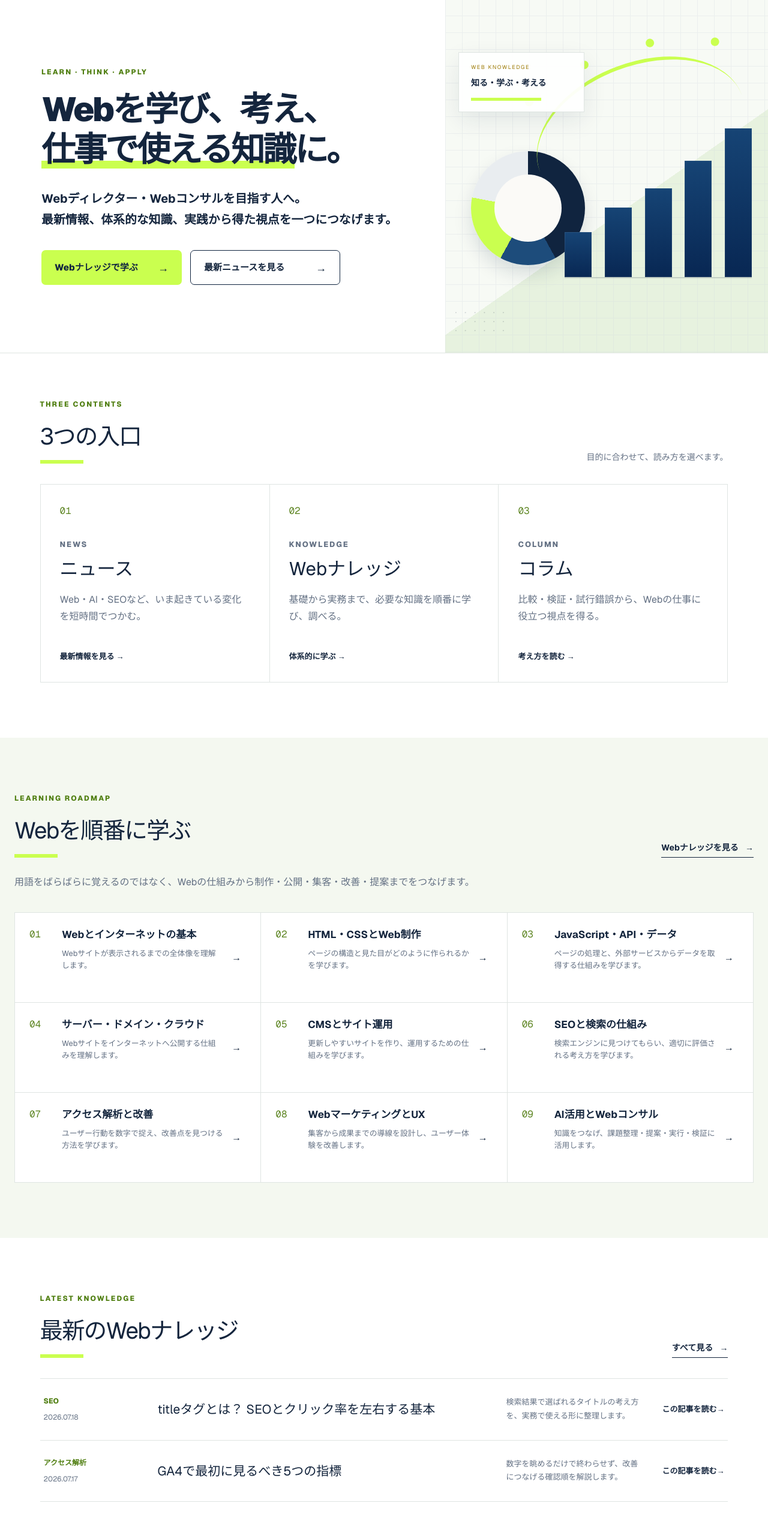
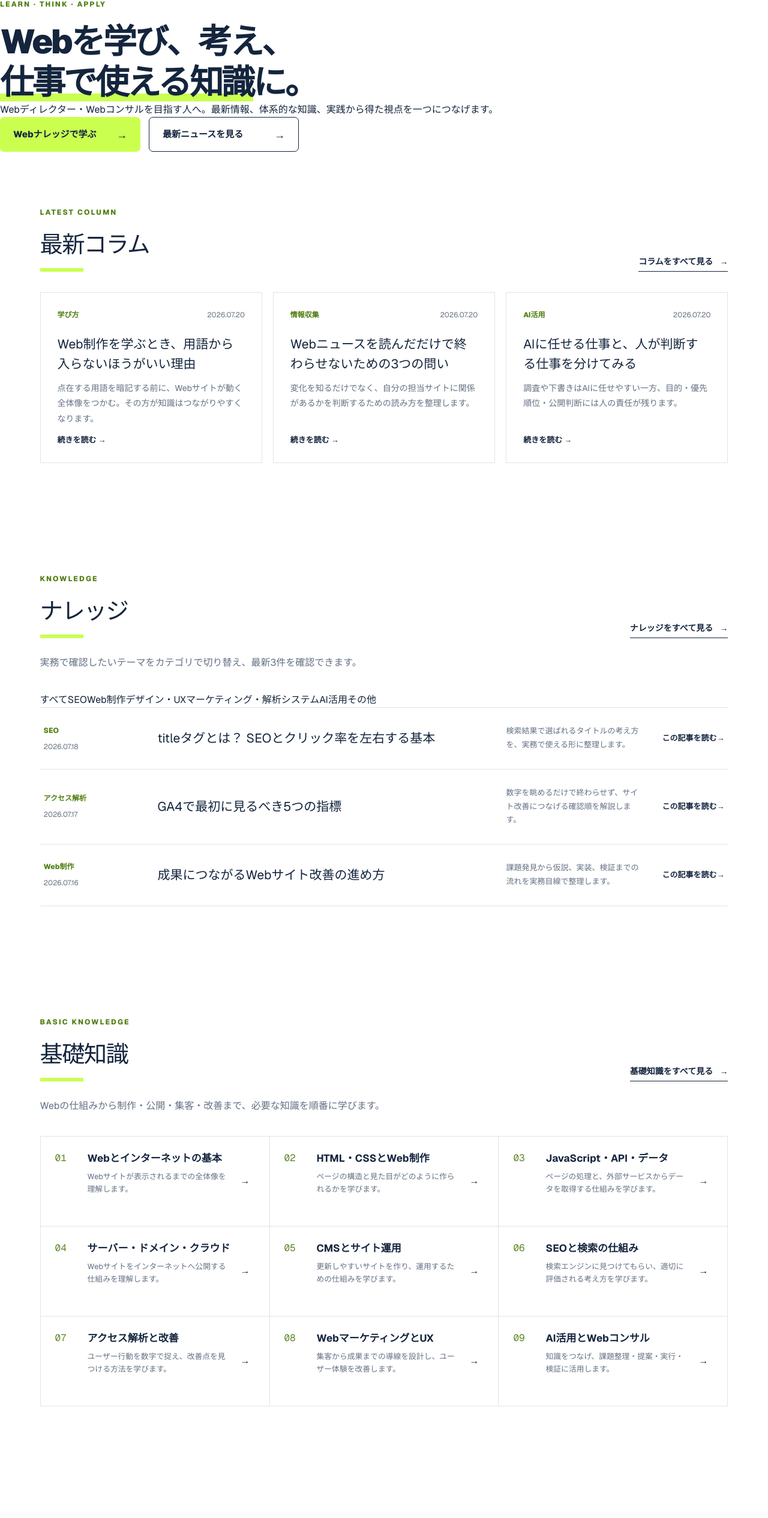
Before and after one commit to oka-wani/web-direction-lab, a Next.js app: page / in a window 1280 px wide. Shown: the part 78-2609 px from the top of the page at 60% size. Built offline with nearby package versions, Linux system fonts and the light colour scheme.

Commit message:
Reorder homepage learning content

```diff
--- a/app/page.tsx
+++ b/app/page.tsx
@@ -1,69 +1,21 @@
 import { SiteFooter, SiteHeader } from "./components/SiteChrome";
+import HomeKnowledgeTabs from "./components/HomeKnowledgeTabs";
 import { guideSteps } from "./guide/guide-data";
 import { columnItems } from "./column/column-data";
 import { newsItems } from "./news/news-data";
 
-const articles = [
-  { category:"SEO", date:"2026.07.18", title:"titleタグとは？ SEOとクリック率を左右する基本", description:"検索結果で選ばれるタイトルの考え方を、実務で使える形に整理します。", href:"/articles/title-tag" },
-  { category:"アクセス解析", date:"2026.07.17", title:"GA4で最初に見るべき5つの指標", description:"数字を眺めるだけで終わらせず、改善につなげる確認順を解説します。", href:"/articles/ga4-first-metrics" },
-  { category:"Web制作", date:"2026.07.16", title:"成果につながるWebサイト改善の進め方", description:"課題発見から仮説、実装、検証までの流れを一つずつ確認します。", href:"/articles/site-improvement" },
-];
-
-const pillars = [
-  { number:"01", label:"NEWS", title:"ニュース", text:"Web・AI・SEOなど、いま起きている変化を短時間でつかむ。", href:"/news", link:"最新情報を見る" },
-  { number:"02", label:"KNOWLEDGE", title:"Webナレッジ", text:"基礎から実務まで、必要な知識を順番に学び、調べる。", href:"/knowledge", link:"体系的に学ぶ" },
-  { number:"03", label:"COLUMN", title:"コラム", text:"比較・検証・試行錯誤から、Webの仕事に役立つ視点を得る。", href:"/column", link:"考え方を読む" },
-];
-
 export default function Home() {
   return <main>
     <SiteHeader />
-    <section className="hero home-hero" id="top">
-      <div className="hero-copy">
-        <p className="eyebrow">LEARN · THINK · APPLY</p>
-        <h1>Webを学び、考え、<br /><span>仕事で使える知識</span>に。</h1>
-        <p className="lead">Webディレクター・Webコンサルを目指す人へ。<br className="desktop" />最新情報、体系的な知識、実践から得た視点を一つにつなげます。</p>
-        <div className="hero-actions">
-          <a className="button button--primary" href="/knowledge">Webナレッジで学ぶ <b>→</b></a>
-          <a className="button button--secondary" href="/news">最新ニュースを見る <b>→</b></a>
-        </div>
-      </div>
-      <div className="hero-art" aria-label="知識を整理し改善につなげるイラスト" role="img">
-        <div className="art-grid" /><div className="donut" />
-        <div className="chart-bars"><i /><i /><i /><i /><i /></div>
-        <div className="growth-line"><i /><i /><i /><i /></div>
-        <div className="art-panel"><span>WEB KNOWLEDGE</span><b>知る・学ぶ・考える</b><i /></div>
-        <div className="dot-field">••••••<br />••••••<br />••••••</div>
-      </div>
-    </section>
+    <section className="home-main-hero" id="top"><div><p className="eyebrow">LEARN · THINK · APPLY</p><h1>Webを学び、考え、<br /><span>仕事で使える知識</span>に。</h1><p>Webディレクター・Webコンサルを目指す人へ。最新情報、体系的な知識、実践から得た視点を一つにつなげます。</p><div className="hero-actions"><a className="button button--primary" href="/knowledge">Webナレッジで学ぶ <b>→</b></a><a className="button button--secondary" href="/news">最新ニュースを見る <b>→</b></a></div></div></section>
 
-    <section className="section home-pillars">
-      <div className="section-heading"><div><p className="section-kicker">THREE CONTENTS</p><h2>3つの入口</h2></div><p>目的に合わせて、読み方を選べます。</p></div>
-      <div className="pillar-grid">{pillars.map((item) => <a className="content-pillar" href={item.href} key={item.number}><span>{item.number}</span><small>{item.label}</small><h2>{item.title}</h2><p>{item.text}</p><b>{item.link} →</b></a>)}</div>
-    </section>
+    <section className="section home-column home-column--latest"><div className="section-heading"><div><p className="section-kicker">LATEST COLUMN</p><h2>最新コラム</h2></div><a href="/column">コラムをすべて見る <span>→</span></a></div><div className="home-column-list">{columnItems.slice(0, 3).map((item) => <a href={`/column/${item.slug}`} key={item.slug}><div><span>{item.category}</span><time>{item.date}</time></div><h3>{item.title}</h3><p>{item.summary}</p><b>続きを読む →</b></a>)}</div></section>
 
-    <section className="section knowledge-roadmap-home">
-      <div className="section-heading"><div><p className="section-kicker">LEARNING ROADMAP</p><h2>Webを順番に学ぶ</h2></div><a href="/knowledge">Webナレッジを見る <span>→</span></a></div>
-      <p className="section-lead">用語をばらばらに覚えるのではなく、Webの仕組みから制作・公開・集客・改善・提案までをつなげます。</p>
-      <div className="roadmap-link-grid">{guideSteps.map((step) => <a href={`/knowledge/${step.slug}`} key={step.slug}><span>{step.number}</span><div><b>{step.title}</b><small>{step.description}</small></div><i>→</i></a>)}</div>
-    </section>
+    <section className="section home-knowledge-section" id="knowledge"><div className="section-heading"><div><p className="section-kicker">KNOWLEDGE</p><h2>ナレッジ</h2></div><a href="/knowledge#articles">ナレッジをすべて見る <span>→</span></a></div><p className="section-lead">実務で確認したいテーマをカテゴリで切り替え、最新3件を確認できます。</p><HomeKnowledgeTabs /></section>
 
-    <section className="section latest">
-      <div className="section-heading"><div><p className="section-kicker">LATEST KNOWLEDGE</p><h2>最新のWebナレッジ</h2></div><a href="/knowledge#articles">すべて見る <span>→</span></a></div>
-      <div className="home-knowledge-list">{articles.map((article) => <article key={article.title}><div><span>{article.category}</span><time>{article.date}</time></div><h3><a href={article.href}>{article.title}</a></h3><p>{article.description}</p><a className="text-link" href={article.href}>この記事を読む <span>→</span></a></article>)}</div>
-    </section>
+    <section className="section home-basics-section" id="basics"><div className="section-heading"><div><p className="section-kicker">BASIC KNOWLEDGE</p><h2>基礎知識</h2></div><a href="/knowledge#basics">基礎知識をすべて見る <span>→</span></a></div><p className="section-lead">Webの仕組みから制作・公開・集客・改善まで、必要な知識を順番に学びます。</p><div className="roadmap-link-grid">{guideSteps.map((step) => <a href={`/knowledge/${step.slug}`} key={step.slug}><span>{step.number}</span><div><b>{step.title}</b><small>{step.description}</small></div><i>→</i></a>)}</div></section>
 
-    <section className="section home-news">
-      <div className="section-heading"><div><p className="section-kicker">NEWS</p><h2>押さえておきたい変化</h2></div><a href="/news">ニュースをすべて見る <span>→</span></a></div>
-      <div className="home-news-grid">{newsItems.slice(0, 4).map((item) => <article className="home-news-card" key={item.slug}><div><span>{item.category}</span><time>{item.date}</time></div><h3><a href={`/news/${item.slug}`}>{item.title}</a></h3><p>{item.summary}</p><a className="text-link" href={`/news/${item.slug}`}>要点を読む <span>→</span></a></article>)}</div>
-    </section>
-
-    <section className="section home-column">
-      <div className="section-heading"><div><p className="section-kicker">COLUMN</p><h2>考え方と試行錯誤</h2></div><a href="/column">コラムをすべて見る <span>→</span></a></div>
-      <div className="home-column-list">{columnItems.map((item) => <a href={`/column/${item.slug}`} key={item.slug}><div><span>{item.category}</span><time>{item.date}</time></div><h3>{item.title}</h3><p>{item.summary}</p><b>続きを読む →</b></a>)}</div>
-    </section>
-
-    <section className="about"><p className="section-kicker">ABOUT THIS LAB</p><h2>知識を集めるだけでなく、使える形へ。</h2><p>ニュースで変化を知り、Webナレッジで仕組みを学び、コラムで判断や試行錯誤に触れる。Webの仕事に必要な知識を、一つの流れとして整理する学習メディアです。</p></section>
+    <section className="section home-news-section"><div className="section-heading"><div><p className="section-kicker">NEWS</p><h2>ニュース</h2></div><a href="/news">ニュースをすべて見る <span>→</span></a></div><div className="home-news-vertical">{newsItems.slice(0, 3).map((item) => <article key={item.slug}><div><time>{item.date}</time><span>{item.category}</span></div><h3><a href={`/news/${item.slug}`}>{item.title}</a></h3><p>{item.summary}</p><a href={`/news/${item.slug}`} aria-label={`${item.title}を読む`}>→</a></article>)}</div></section>
     <SiteFooter />
   </main>;
 }
```
